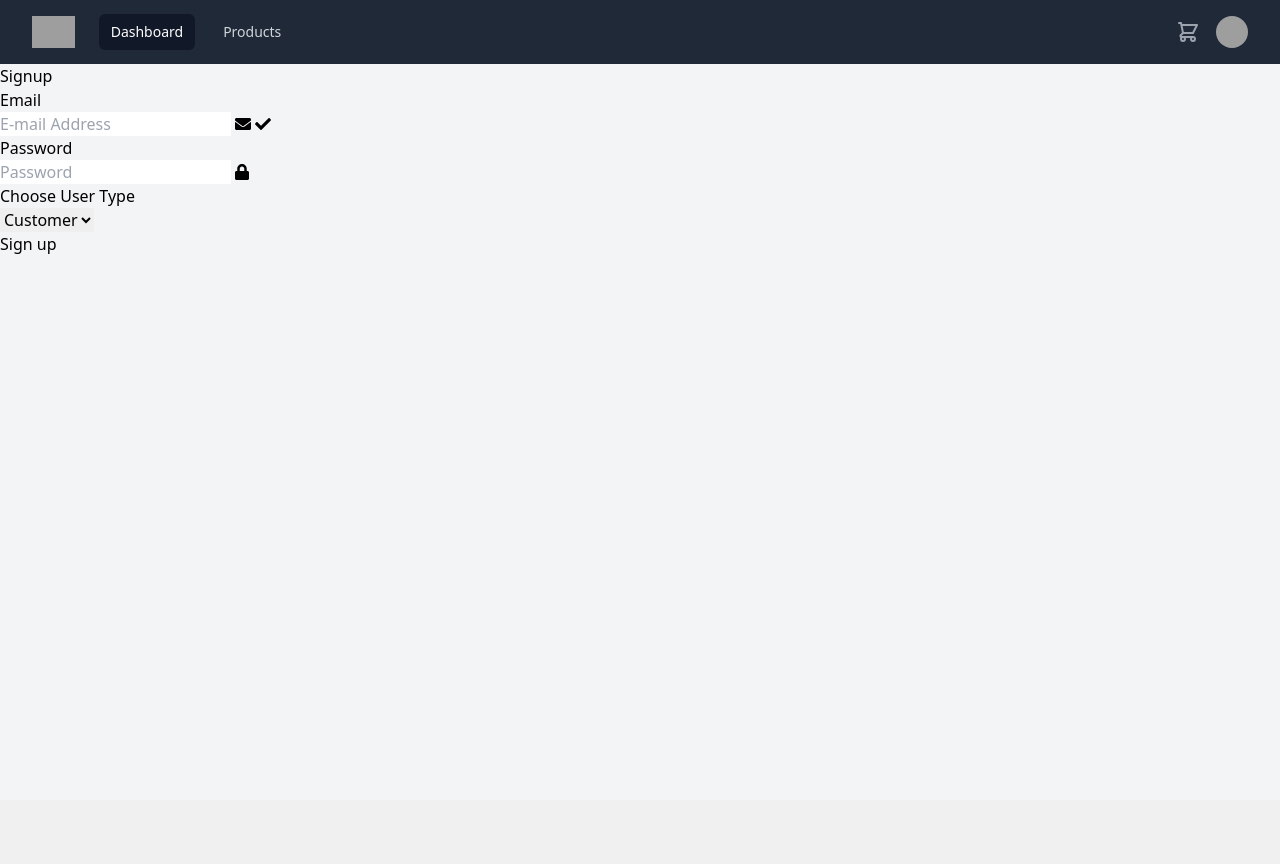
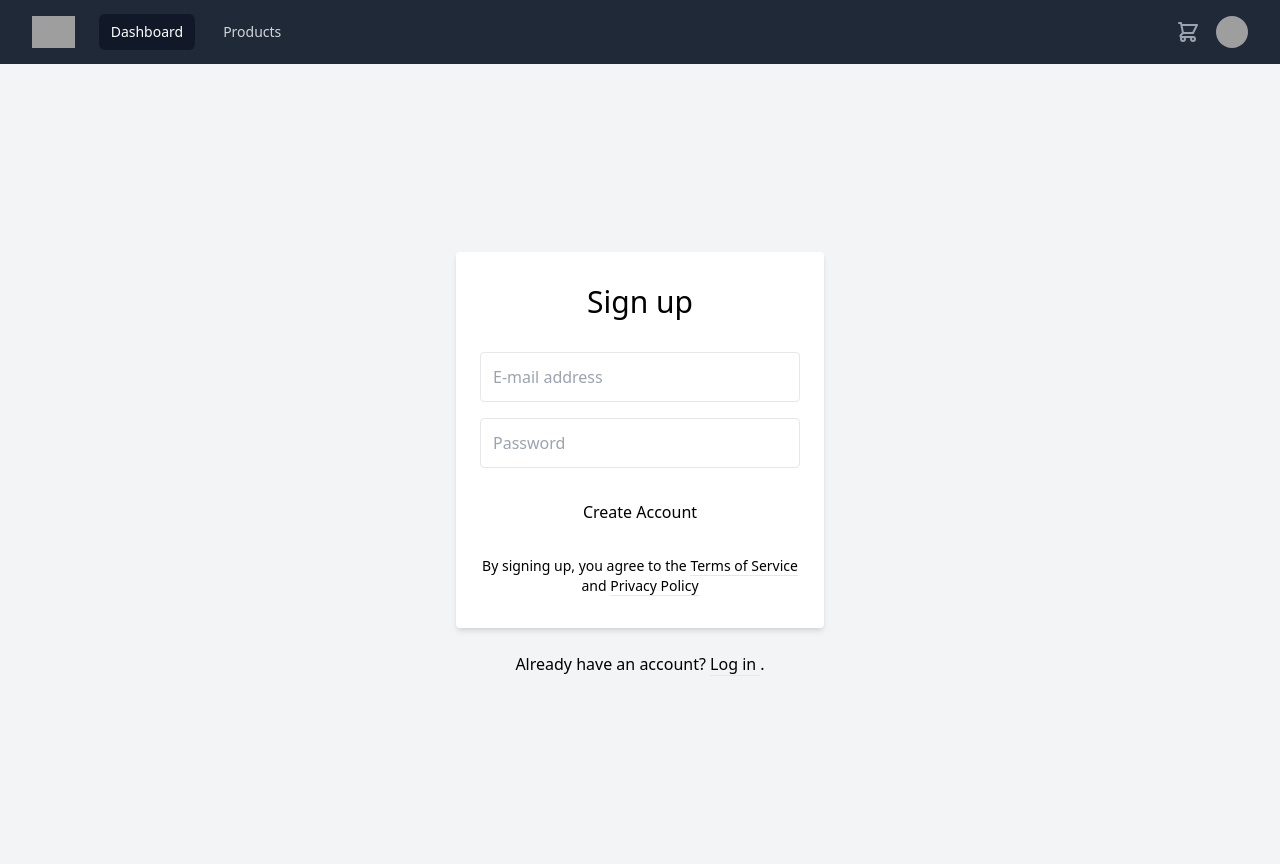
Before and after one commit to whimsicalartist123/EShop, a Django app: template templates/allauth/account/signup.html in a window 1280 px wide. Before the commit the page ends 254 px from the top, so only its background shows below. Run offline with Django 3.2, Linux system fonts and the light colour scheme; the template is opened without the code that fills it: values that come from a table or form of the project are taken from there, others are empty; parts of the project's set-up code (start-up, migrations or seed data) failed here and were passed over; some libraries are stand-ins or nearby versions; grey boxes are pictures that could not be loaded.

Commit message:
Change in user login and signup templates

```diff
--- a/templates/allauth/account/signup.html
+++ b/templates/allauth/account/signup.html
@@ -1,68 +1,49 @@
 {% extends "base.html" %}
 
+{% load widget_tweaks %}
+
 {% block content %}
-    <section class="section">
-        <h1 class="title has-text-centered">Signup</h1>
-        <div class="columns is-centered">
-            <div class="box">
-                <form action="." method="post">
-                  {% csrf_token %}
+    <!-- component -->
+    <div class="bg-grey-lighter min-h-screen flex flex-col">
+      <div class="container max-w-sm mx-auto flex-1 flex flex-col items-center justify-center px-2">
+        <div class="bg-white px-6 py-8 rounded shadow-md text-black w-full">
+          <h1 class="mb-8 text-3xl text-center">Sign up</h1>
 
-                  {{ form.non_field_errors }}
-                  {% for field in form.visible_fields %}
-                    {{ field.errors }}
-                  {% endfor %}
+          <!-- Signup Form -->
+          <form action="." method="post">
 
-                  {% comment %} Email Field {% endcomment %}
-                  <div class="field">
-                      <label class="label">Email</label>
-                      <p class="control has-icons-left has-icons-right">
+            {% csrf_token %}
 
-                        <input id="id_email" class="input" type="email" name="email" placeholder="E-mail Address" autocomplete="email" required="">
-                        <span class="icon is-small is-left">
-                          <i class="fas fa-envelope"></i>
-                        </span>
-                        <span class="icon is-small is-right">
-                          <i class="fas fa-check"></i>
-                        </span>
-                      </p>
-                  </div>
+            {% render_field form.email class='block border border-grey-light w-full p-3 rounded mb-4' %}
 
-                  {% comment %} Password Field {% endcomment %}
-                  <div class="field">
-                      <label class="label">Password</label>
-                      <p class="control has-icons-left">
-                        <input type="password" name="password1" placeholder="Password" class="input" autocomplete="new-password" required="" id="id_password1">
-                        <span class="icon is-small is-left">
-                          <i class="fas fa-lock"></i>
-                        </span>
-                      </p>
-                  </div>
+            {% render_field form.password1 class='block border border-grey-light w-full p-3 rounded mb-4' %}
 
-                  {% comment %} Customer Boolean Field {% endcomment %}
-                  <div class="field">
-                      <label class="label">Choose User Type</label>
-                    <p class="control has-icons-left">
-                      <div class="select">
-                        <select name="user_type" id="id_user_type">
-                          <option value="CUSTOMER">Customer</option>
-                          <option value="VENDOR">Vendor</option>
-                        </select>
-                      </div>
-                    </p>
-                  </div>
+            {% if redirect_field_value %}
+              <input type="hidden" name="{{ redirect_field_name }}" value="{{ redirect_field_value }}" />
+            {% endif %}
+            <button type="submit"
+              class="w-full text-center py-3 rounded bg-green text-black hover:bg-green-dark focus:outline-none my-1">Create Account
+            </button>
+          </form>
 
-                  {% comment %} Form Buttom {% endcomment %}
-                  <div class="field">
-                    <p class="control">
-                      <button class="button is-success">
-                        Sign up
-                      </button>
-                    </p>
-                  </div>
-                </form>
-            </div>
+          <div class="text-center text-sm text-grey-dark mt-4">
+            By signing up, you agree to the
+            <a class="no-underline border-b border-grey-dark text-grey-dark" href="#">
+              Terms of Service
+            </a> and
+            <a class="no-underline border-b border-grey-dark text-grey-dark" href="#">
+              Privacy Policy
+            </a>
+          </div>
         </div>
 
-    </section>
-{% endblock content %}
+        <div class="text-grey-dark mt-6">
+          Already have an account?
+          <a class="no-underline border-b border-blue text-blue" href="{{ login_url }}">
+            Log in
+          </a>.
+        </div>
+      </div>
+    </div>
+
+    {% endblock content %}
```
Also changed, not shown: templates/allauth/account/login.html (+31 -39 lines).
